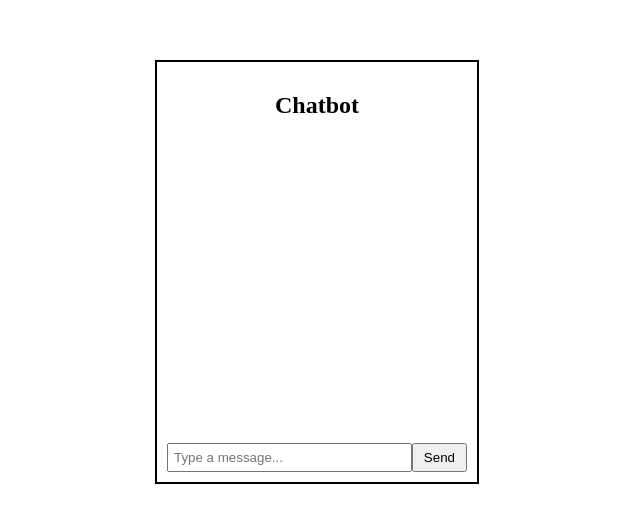
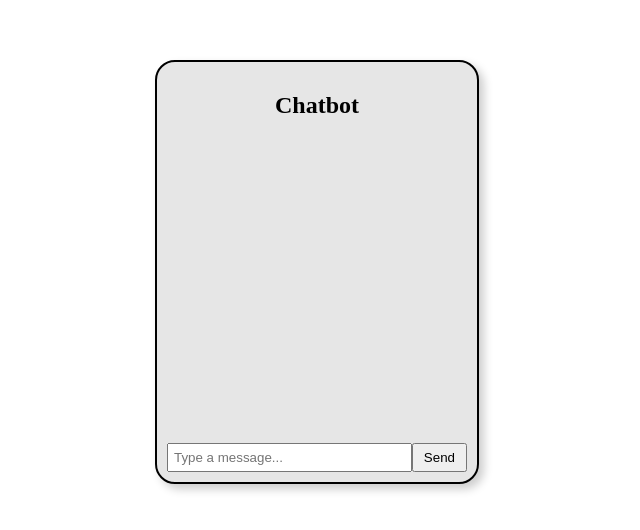
Before and after one commit to MartinSteinmayer/Makeathon-Mercedes-x-Salesforce, a React (Create React App) app in the folder client/: page / in a window 1280 px wide. Shown: the part 136-666 px from the top of the page, without its empty margins (323-963 px from the left). Built offline with nearby package versions, Linux system fonts and the light colour scheme.

Commit message:
updated functionality

```diff
--- a/client/src/components/Chatbot/Chatbot.css
+++ b/client/src/components/Chatbot/Chatbot.css
@@ -1,9 +1,12 @@
 .chatbot {
     border: 2px solid #000;
+    border-radius: 20px;
+    color: black;
     padding: 10px;
     width: 300px;
     height: 400px;
-    background-color: white;
+    background-color: #E6E6E6;
+    box-shadow: 5px 5px 10px rgba(0, 0, 0, 0.2);
     display: flex;
     flex-direction: column;
   }
@@ -27,12 +30,15 @@
 
   .message.user {
     align-self: flex-end;
-    background-color: #6fff00;
+    background-color: #58818a;
+    box-shadow: 2px 2px 5px rgba(0, 0, 0, 0.2);
+    color: white;
   }
 
   .message.bot {
     align-self: flex-start;
-    background-color: #5fd2ff;
+    background-color: #C8C8C8;
+    box-shadow: 2px 2px 5px rgba(0, 0, 0, 0.2);
   }
 
   form {
--- a/client/src/components/Chatbot/Chatbot.js
+++ b/client/src/components/Chatbot/Chatbot.js
@@ -33,10 +33,7 @@
         if (response.ok) {
           const data = await response.json();
           // Update the messages state to include the bot's response
-          setTimeout(() => {
-            setMessages(messages => [...messages, { text: data.message, sender: 'bot' }]);
-          }
-          , 1000);  // Simulate response delay
+          setMessages(messages => [...messages, { text: data.message, sender: 'bot' }]);
         } else {
           // Optionally handle HTTP errors here
           console.error('Server responded with non-2xx status');
```
Also changed, not shown: 1 other file (tests, documents, lock files or other folders).
